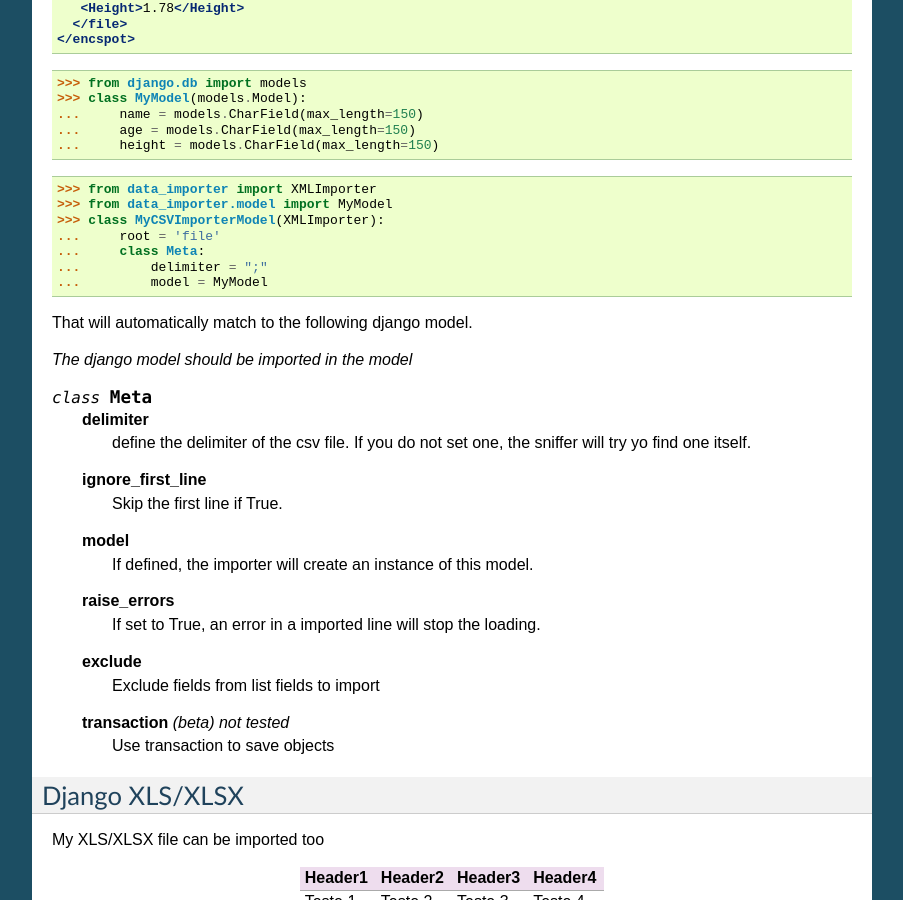
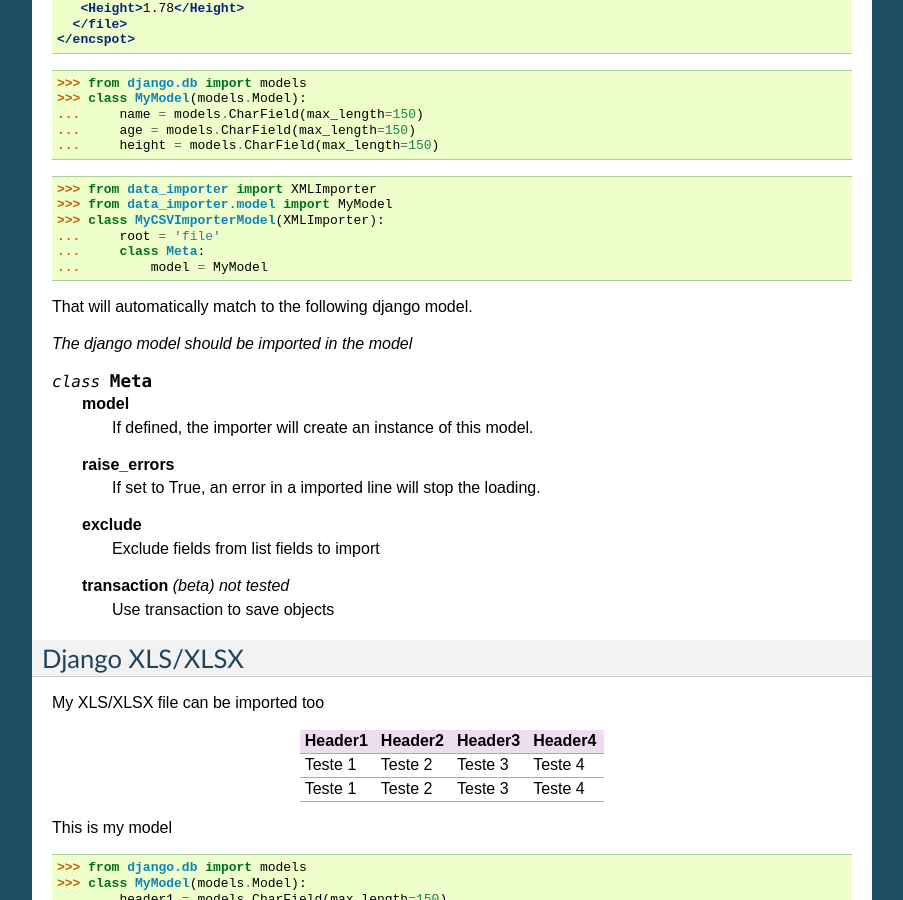
Before and after one commit to valdergallo/data-importer, a Sphinx documentation site: the page built from docs/source/readme.rst, in a window 1280 px wide and 900 px high, scrolled down 2219 px. Shown: the whole window, without its empty margins (198-1101 px from the left). Built offline with Sphinx 7.4.7, drawn with Linux system fonts in a browser that asks for light colours; formulas are drawn with MathJax 3.

Commit message:
Fixed docs

```diff
--- a/docs/source/readme.rst
+++ b/docs/source/readme.rst
@@ -143,7 +143,6 @@
 >>> class MyCSVImporterModel(XMLImporter):
 ...     root = 'file'
 ...     class Meta:
-...         delimiter = ";"
 ...         model = MyModel
 
 That will automatically match to the following django model.
@@ -153,13 +152,6 @@
 
 
 .. py:class:: Meta
-
-    **delimiter**
-        define the delimiter of the csv file.
-        If you do not set one, the sniffer will try yo find one itself.
-
-    **ignore_first_line**
-        Skip the first line if True.
 
     **model**
         If defined, the importer will create an instance of this model.
```
